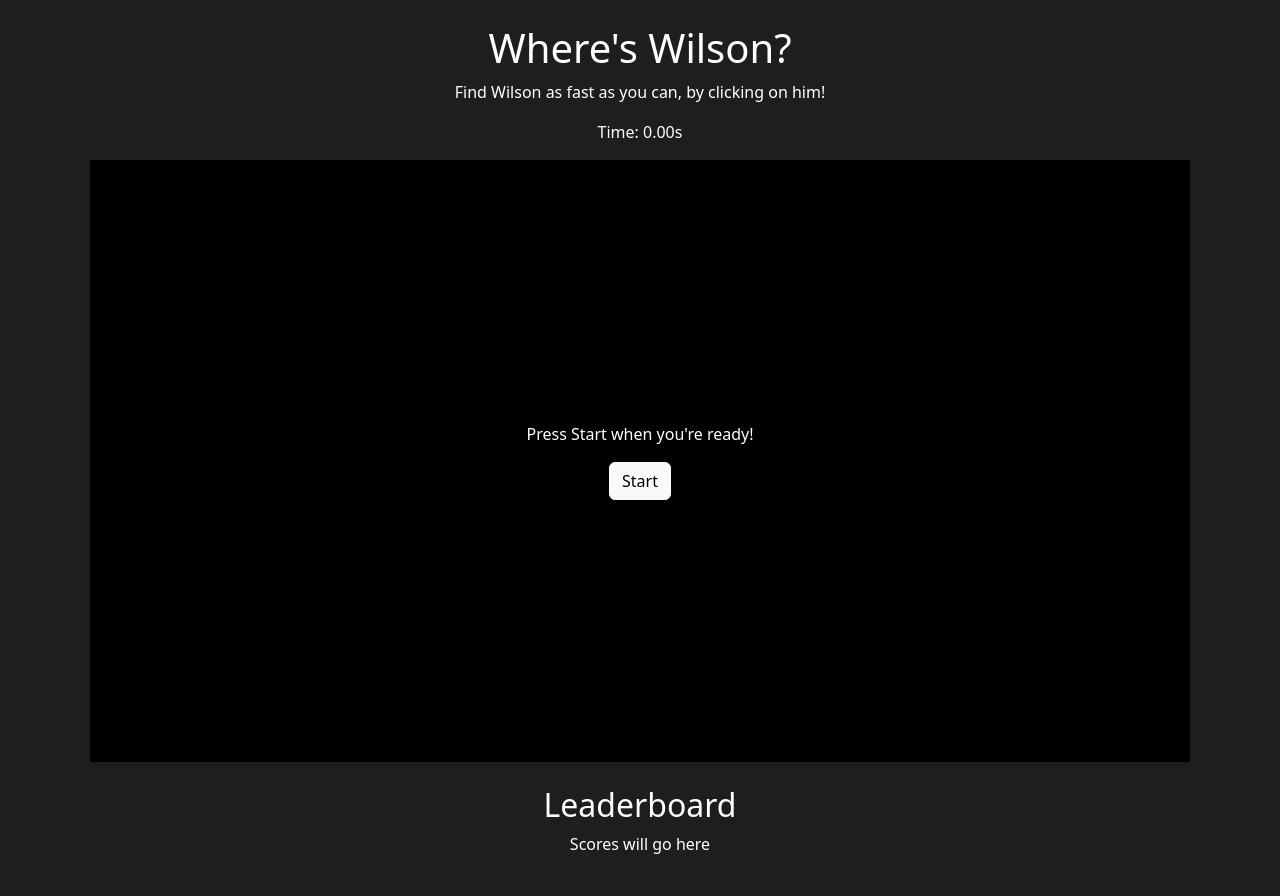
After one commit to SmackyDahFrog/CITS3403-Project, a Flask app: page /game1 in a window 1280 px wide. The commit adds this page. Run offline with Flask 3, Linux system fonts and the light colour scheme; the visitor is signed in with stand-in values (Sample User, id 1).

Commit message:
WIP: Where's Wilson Game

```diff
--- a/app/routes.py
+++ b/app/routes.py
@@ -57,6 +57,10 @@ def customisation():
 def stages():
     return render_template('stages.html')
 
+@main_bp.route('/game1')
+@login_required
+def game1():
+    return render_template('game1.html')
 
 @main_bp.route('/logout')
 @login_required
--- /dev/null
+++ b/app/static/css/game1.css
@@ -0,0 +1,53 @@
+body {
+    background-color: #1e1e1e;
+    color: white;
+}
+
+.game-area {
+    position: relative;
+    max-width: 1100px;
+    margin: 0 auto;
+    overflow: hidden;
+}
+
+.background-image {
+    width: 100%;
+    display: block;
+    border-radius: 8px;
+}
+
+#wilson {
+    position: absolute;
+    cursor: pointer;
+    pointer-events: none;
+}
+
+.game-area.active #wilson {
+    pointer-events: auto;
+}
+
+.start-overlay {
+    position: absolute;
+    inset: 0;
+    display: flex;
+    align-items: center;
+    justify-content: center;
+    z-index: 2;
+    background: black;
+}
+
+.overlay-content {
+    background: black;
+    padding: 1.5rem 2rem;
+    border-radius: 12px;
+}
+
+.result-overlay {
+    position: absolute;
+    inset: 0;
+    display: none;
+    align-items: center;
+    justify-content: center;
+    z-index: 3;
+    background: rgba(0,0,0, 0.8);
+}
--- /dev/null
+++ b/app/static/js/game1.js
@@ -0,0 +1,59 @@
+const timer = document.getElementById('timer');
+const wilson = document.getElementById('wilson');
+const startButton = document.getElementById('start-button');
+const startOverlay = document.getElementById('startOverlay');
+const gameArea = document.querySelector('.game-area');
+const resultOverlay = document.getElementById('resultOverlay');
+const resultMessage = document.getElementById('result-message');
+const playAgainButton = document.getElementById('play-again-button');
+const wilsonPositions = [
+    {top: '70%', left: '72%', width: '40px'},
+    {top: '60%', left: '30%', width: '20px'},
+    {top: '60%', left: '53%', width: '30px'},
+]
+
+let startTime;
+let gameFinished = false;
+let timerInterval;
+
+startButton.addEventListener('click', () => {
+    setWilsonPosition();
+
+    gameArea.classList.add('active');
+    startOverlay.style.display = 'none';
+
+    startTime = Date.now();
+
+    timerInterval = setInterval(() => {
+        if (gameFinished) return;
+
+        const currTime = (Date.now() - startTime) / 1000;
+        timer.textContent = `Time: ${currTime.toFixed(2)}s`;
+    }, 100);
+});
+
+playAgainButton.addEventListener('click', () => {
+    window.location.reload();
+});
+
+wilson.addEventListener('click', () => {
+    if (gameFinished || !startTime) return;
+
+    gameFinished = true;
+    clearInterval(timerInterval);
+
+    const finalTime = (Date.now() - startTime) / 1000;
+    timer.textContent = `Time: ${finalTime.toFixed(2)}s`;
+
+    resultMessage.textContent= `You found Wilson in ${finalTime.toFixed(2)} seconds!`;
+    resultOverlay.style.display = 'flex';
+});
+
+function setWilsonPosition() {
+    const randomIndex = Math.floor(Math.random() * wilsonPositions.length);
+    const chosenPosition = wilsonPositions[randomIndex];
+
+    wilson.style.top = chosenPosition.top;
+    wilson.style.left = chosenPosition.left;
+    wilson.style.width = chosenPosition.width;
+}
--- /dev/null
+++ b/app/templates/game1.html
@@ -0,0 +1,52 @@
+<!DOCTYPE html>
+<html lang="en">
+
+    <head>
+        <meta charset="UTF-8">
+        <meta name="viewport" content="width=device-width, initial-scale=1.0">
+        <title>Where's Wilson</title>
+        <link href="https://cdn.jsdelivr.net/npm/bootstrap@5.3.8/dist/css/bootstrap.min.css" rel="stylesheet">
+        <link rel="stylesheet" href="{{ url_for('static', filename='css/game1.css') }}">
+    </head>
+
+    <body>
+
+        <div class="container py-4 text-center">
+            <!--Instructions-->
+            <h1>Where's Wilson?</h1>
+            <p>Find Wilson as fast as you can, by clicking on him!</p>
+            <p id="timer">Time: 0.00s</p>
+
+            <div class="game-area">
+                <!--img-fluid to make sure it works on multiple different screens-->
+                <img src="{{ url_for('static', filename='images/game1background.jpg') }}" alt="Where's Wilson game background" class="img-fluid background-image">
+                <img src="{{ url_for('static', filename='images/wilson.png') }}" alt="Wilson" id="wilson">
+
+                <div class="start-overlay" id="startOverlay">
+                    <div class="overlay-content text-center">
+                        <p class="mb-3">Press Start when you're ready!</p>
+                        <button id="start-button" class="btn btn-light">Start</button>
+                    </div>
+                </div>
+
+                <div class="result-overlay" id="resultOverlay">
+                    <div class="overlay-content text-center">
+                        <p id="result-message" class="mb-3"></p>
+                        <button id="play-again-button" class="btn btn-light">Play Again</button>
+                    </div>
+                </div>
+
+            </div>
+
+            <div class="mt-4">
+                <h2>Leaderboard</h2>
+                <p>Scores will go here</p>
+            </div>
+
+        </div>
+
+        <script src="{{ url_for('static', filename='js/game1.js') }}"></script>
+
+    </body>
+
+</html>
--- a/app/templates/stages.html
+++ b/app/templates/stages.html
@@ -17,7 +17,7 @@
             <article class="stage-card">
                 <h2>Stage 1</h2>
                 <p>Where's Wilson</p>
-                <button>Play</button>
+                <button onclick="window.location.href='{{ url_for('main.game1') }}'">Play</button>
             </article>
 
             <article class="stage-card">
```
Also changed, not shown: app/static/images/game1background.jpg (added), app/static/images/wilson.png (added).
